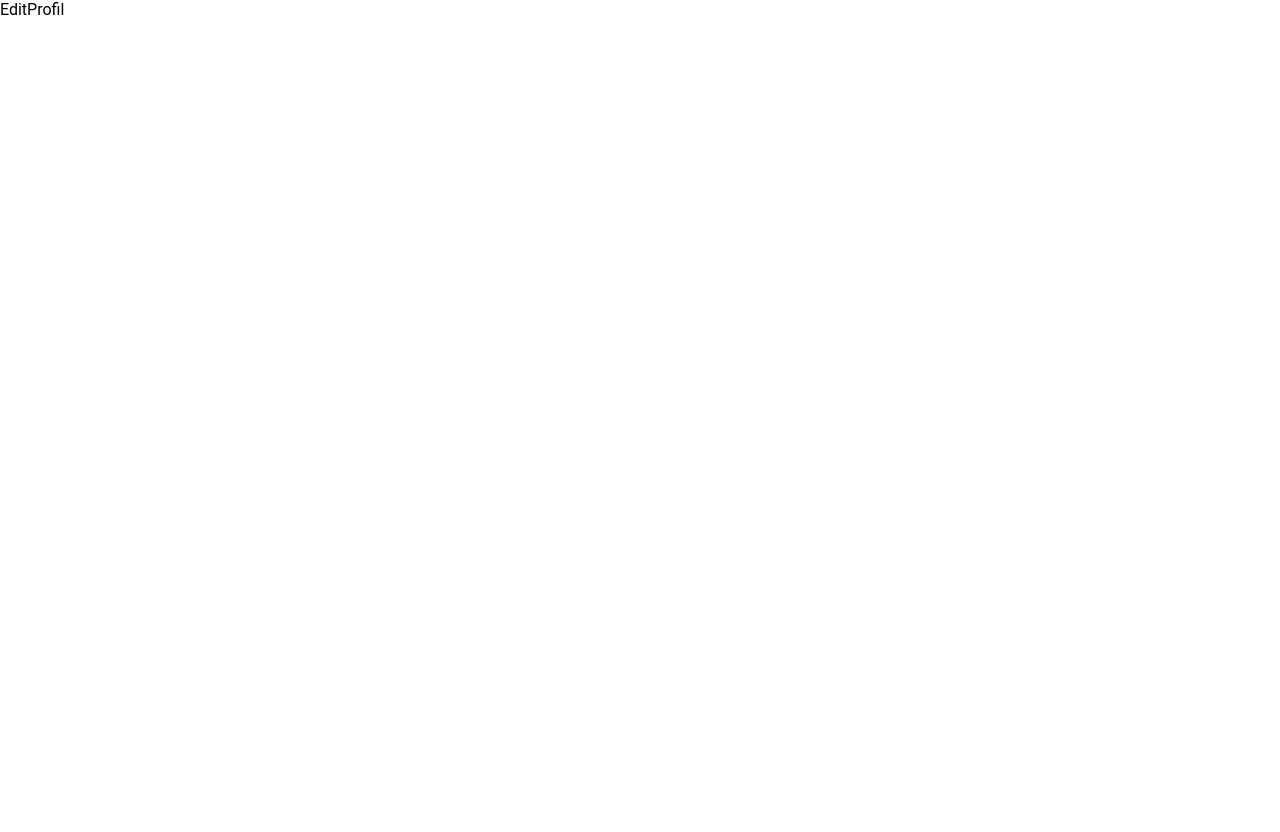
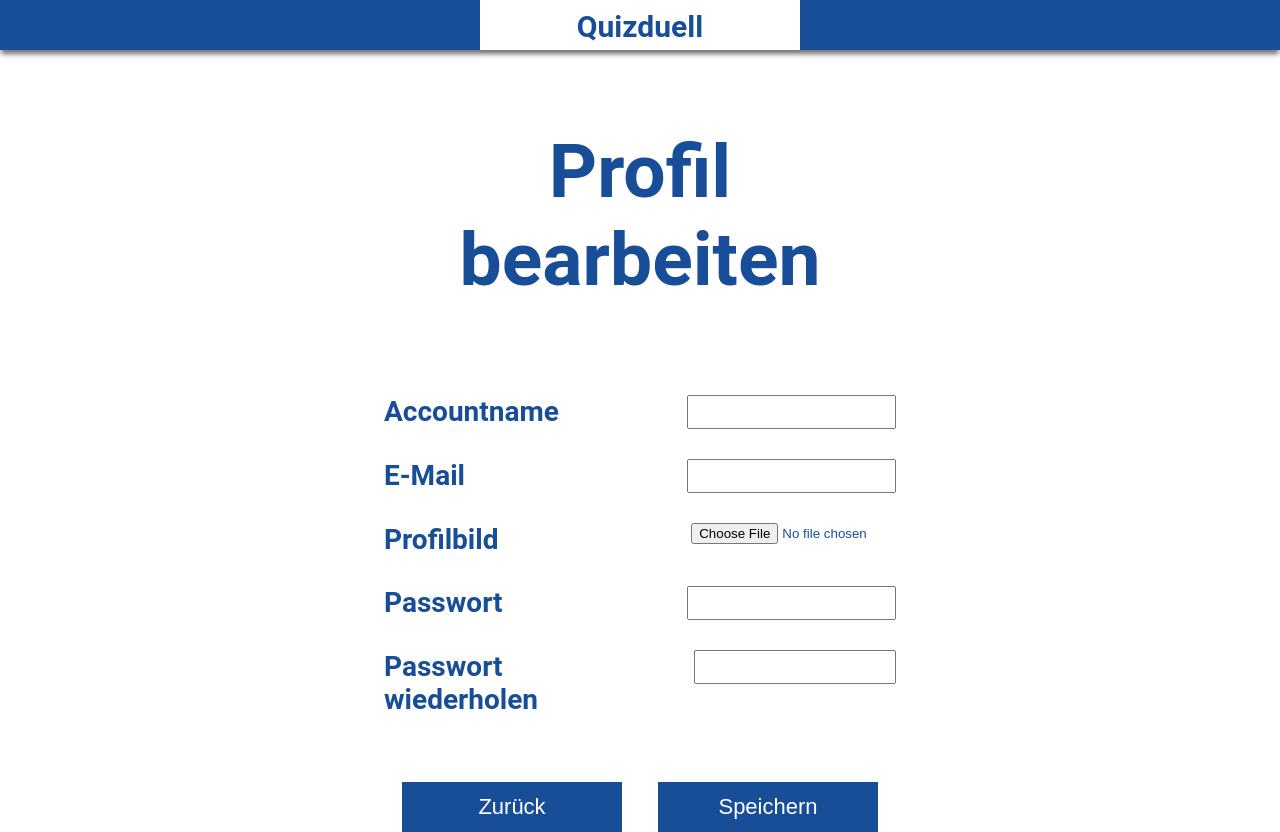
Before and after one commit to peaceable1887/Quizduell, a Vue app in the folder client/client01/: page /editProfil in a window 1280 px wide. Before the commit the page ends 800 px from the top, so only its background shows below. Built offline with nearby package versions, Linux system fonts and the light colour scheme; the HTML template or start-up script is replaced by a standard one.

Commit message:
edit: "EditProfil-Page"

```diff
--- /dev/null
+++ b/client/client01/src/components/EditProfilForm.vue
@@ -0,0 +1,120 @@
+<template>
+    <div class="container">
+        <Headline class="headline" text="Profil bearbeiten"></Headline>
+        <div>
+            <form id="registerForm" @submit.prevent="onSubmit">
+                <div class="formData">
+                    <label for="accountName">Accountname</label>
+                    <input type="text" name="accountName" v-model="accountName">
+                </div>
+                <div class="formData">
+                    <label for="eMail">E-Mail</label>
+                    <input type="text" name="eMail" v-model="eMail">
+                </div>
+                <div class="formData">
+                    <label for="profilIcon">Profilbild</label>
+                    <input type="file" name="profilIcon" >
+                </div>
+                <div class="formData">
+                    <label for="password">Passwort</label>
+                    <input type="password" name="password" v-model="password">
+                </div>
+                <div class="formData">
+                    <label for="passwordRepeat">Passwort wiederholen</label>
+                    <input type="password" name="passwordRepeat" v-model="passwordRepeat">
+                </div>
+                <div class="errMsg" v-html="errMsg"></div>
+                <div class="btnWrapper">
+                    <router-link to="/main"><Button text="Zurück"></Button></router-link>
+                    <Button type="submit" text="Speichern"></Button>
+                </div>
+            </form>
+
+        </div>
+    </div>
+</template>
+
+<script>
+    import axios from "axios";
+    import Headline from "./Headline.vue"
+    import Button from "./Button.vue"
+
+    export default
+    {
+        name: "EditProfilForm",
+
+        components:
+        {
+            Headline,
+            Button
+        },
+        data()
+        {
+            return{
+                accountName: "",
+                eMail: "",
+                profilIcon: "", //noch ändern
+                password: "",
+                passwordRepeat: "",
+                errMsg: "",
+            }
+        },
+
+    }
+</script>
+
+<style scoped>
+.headline
+{
+    font-size: 50px;
+}
+.container
+{
+    width:40%;
+    margin: auto;
+}
+#registerForm
+{
+    display: flex;
+    justify-content: center;
+    flex-direction: column;
+
+}
+.formData
+{
+    display: flex;
+    justify-content: space-between;
+    color: #184e98;
+    font-size: 28px;
+    font-weight: bold;
+    padding: 15px 0 15px 0;
+}
+.formData input
+{
+    margin: 0 0 0 40px;
+    height: 30px;
+    width: 40%;
+}
+.errMsg
+{
+    color: red;
+    font-style: bold;
+}
+.btnWrapper
+{
+    display: flex;
+    justify-content: space-around;
+    margin-top: 10%;
+}
+a{
+    width: auto;
+}
+Button
+{
+    width: 220px;
+    padding: 12px 0 12px 0;
+    font-size: 22px;
+}
+
+
+</style>
--- a/client/client01/src/components/Headline.vue
+++ b/client/client01/src/components/Headline.vue
@@ -26,6 +26,5 @@
         margin: 0;
         padding: 0;
         color: #184e98;
-        font-size: 100px;
     }
 </style>
--- a/client/client01/src/components/LoginForm.vue
+++ b/client/client01/src/components/LoginForm.vue
@@ -1,6 +1,6 @@
 <template>
     <div class="container">
-        <Headline text="Quizduell"></Headline>
+        <Headline class="headline" text="Quizduell"></Headline>
         <div>
             <form id="loginForm" @submit.prevent="onSubmit">
                 <div class="formData">
@@ -77,6 +77,10 @@ export default
 </script>
 
 <style scoped>
+.headline
+{
+    font-size: 80px;
+}
 .container
 {
     width: 40%;
--- a/client/client01/src/components/RegisterForm.vue
+++ b/client/client01/src/components/RegisterForm.vue
@@ -1,6 +1,6 @@
 <template>
     <div class="container">
-        <Headline text="Registrieren"></Headline>
+        <Headline class="headline" text="Registrieren"></Headline>
         <div>
             <form id="registerForm" @submit.prevent="onSubmit">
                 <div class="formData">
@@ -104,17 +104,14 @@ export default
 </script>
 
 <style scoped>
+.headline
+{
+    font-size: 50px;
+}
 .container
 {
     width:40%;
     margin: auto;
-}
-h2
-{
-    margin: 0;
-    padding: 0;
-    color: #184e98;
-    font-size: 100px;
 }
 #registerForm
 {
--- a/client/client01/src/views/EditProfil.vue
+++ b/client/client01/src/views/EditProfil.vue
@@ -1,16 +1,26 @@
 <template>
-    <div>
-        EditProfil
-    </div>
+    <Header></Header>
+    <EditProfilForm></EditProfilForm>
 </template>
 
 <script>
+import Header from "../components/Header.vue"
+import EditProfilForm from '../components/EditProfilForm.vue';
+
     export default
     {
         name: "EditProfil",
+
+        components:
+        {
+            EditProfilForm,
+            Header,
+        }
     }
 </script>
 
 <style scoped>
 
+
+
 </style>
--- a/client/client01/src/views/Main.vue
+++ b/client/client01/src/views/Main.vue
@@ -1,7 +1,7 @@
 <template>
     <HeaderProfil text="Felix"></HeaderProfil>
     <div class="container">
-        <headline text="Quizduell"></headline>
+        <Headline class="headline" text="Quizduell"></Headline>
         <div class="menu">
             <Button text="Einzelspiel"></Button>
             <Button text="Mehrspieler"></Button>
@@ -48,6 +48,10 @@ export default
 </script>
 
 <style scoped>
+    .headline
+    {
+        font-size: 80px;
+    }
     .container
     {
         margin: auto;
@@ -58,11 +62,6 @@ export default
         justify-content: center;
         flex-direction: column;
     }
-    /*noch ansehen warum das css nicht anspringt*/
-    Headline
-    {
-        color: black;
-    }
     Button
     {
         width: 280px;
```
